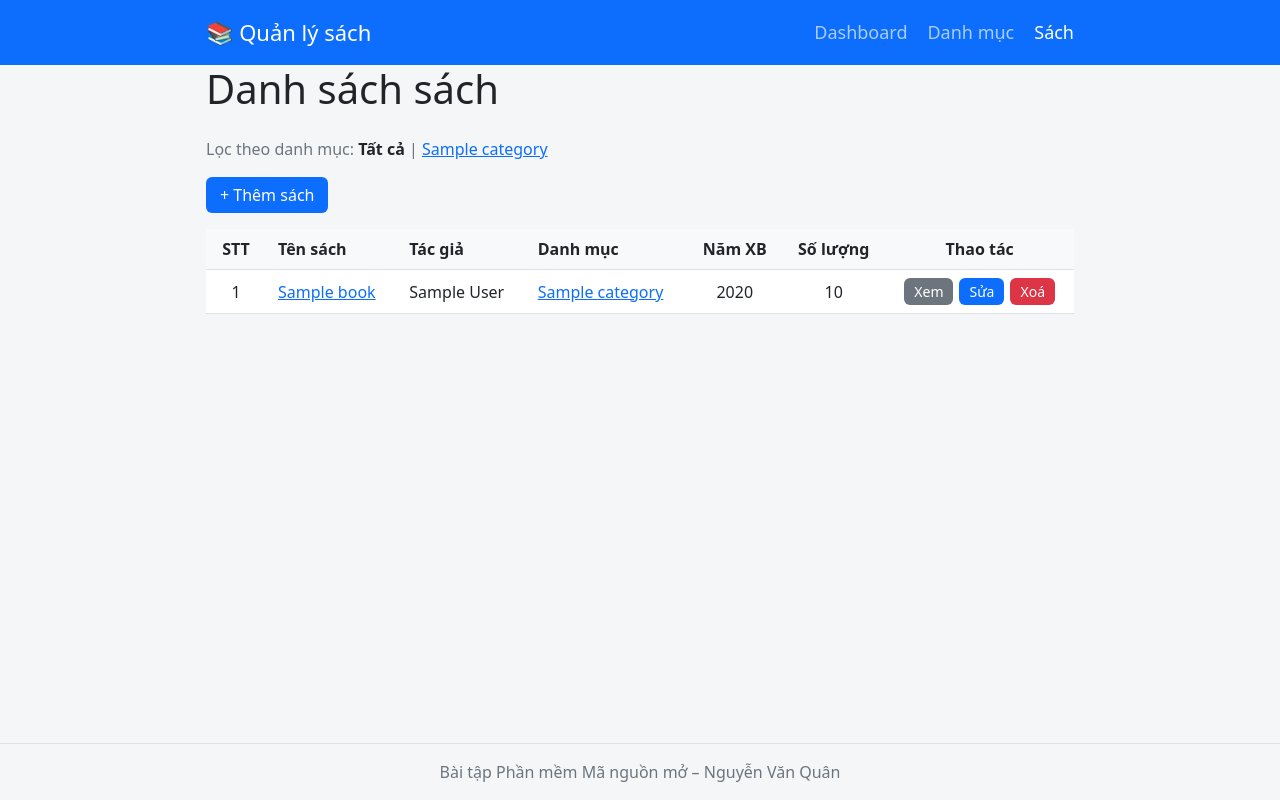
After one commit to NguyenVanQuan05/pmnm-hocphan, a Flask app: page /books in a window 1280 px wide. The commit adds this page. Run offline with Flask 3, Linux system fonts and the light colour scheme; tables that the repository leaves empty hold one stand-in row (values such as "Sample post").

Commit message:
feat: CRUD sách theo danh mục, lọc theo danh mục, ghi nguồn AI đầu file

```diff
--- a/chuong_06/quan_ly_sach/app.py
+++ b/chuong_06/quan_ly_sach/app.py
@@ -1,11 +1,11 @@
-# Đã hiểu và chỉnh sửa – Nguyễn Văn Quân
+# Có tham khảo AI (Claude Code), đã hiểu và chỉnh sửa – Nguyễn Văn Quân
 import os
 
 import click
-from flask import Flask, abort, flash, redirect, render_template, request, url_for
+from flask import Flask, flash, redirect, render_template, request, url_for
 from sqlalchemy import func
 
-from forms import CategoryForm, DeleteForm
+from forms import BookForm, CategoryForm, DeleteForm
 from models import Book, Category, db
 
 app = Flask(__name__)
@@ -51,6 +51,16 @@ def clean_text(value):
     if value is None:
         return None
     return value.strip() or None
+
+
+def load_category_choices(form):
+    # Nạp danh mục vào SelectField; phải gọi TRƯỚC validate_on_submit()
+    categories = db.session.execute(
+        db.select(Category).order_by(Category.name)).scalars().all()
+    form.category_id.choices = [(0, "-- Chọn danh mục --")]
+    for category in categories:
+        form.category_id.choices.append((category.id, category.name))
+    return categories
 
 
 @app.context_processor
@@ -151,10 +161,101 @@ def category_delete(category_id):
     return redirect(url_for("category_list"))
 
 
-# Route giữ chỗ để menu gọi url_for được; bước 4 sẽ thay thế
+# ===== CRUD sách =====
+
 @app.route("/books")
 def book_list():
-    abort(404, description="Trang sách sẽ làm ở bước 4.")
+    # type=int: "2" -> 2; thiếu hoặc không phải số -> None (hiện tất cả)
+    selected_category_id = request.args.get("category_id", type=int)
+
+    stmt = db.select(Book).order_by(Book.title)
+    if selected_category_id:
+        stmt = stmt.filter_by(category_id=selected_category_id)
+    books = db.session.execute(stmt).scalars().all()
+
+    categories = db.session.execute(
+        db.select(Category).order_by(Category.name)).scalars().all()
+    delete_form = DeleteForm()
+    return render_template("books/list.html", books=books,
+                           categories=categories,
+                           selected_category_id=selected_category_id,
+                           delete_form=delete_form)
+
+
+@app.route("/books/<int:book_id>")
+def book_detail(book_id):
+    book = db.get_or_404(Book, book_id,
+                         description=f"Không có sách với id = {book_id}.")
+    delete_form = DeleteForm()
+    return render_template("books/detail.html", book=book,
+                           delete_form=delete_form)
+
+
+@app.route("/books/new", methods=["GET", "POST"])
+def book_create():
+    # ?category_id=2 trên URL -> chọn sẵn danh mục đó khi mở form (GET)
+    form = BookForm(category_id=request.args.get("category_id", type=int))
+    categories = load_category_choices(form)
+
+    if not categories:
+        flash("Chưa có danh mục nào, hãy thêm danh mục trước.")
+        return redirect(url_for("category_create"))
+
+    if form.validate_on_submit():
+        book = Book(title=form.title.data.strip(),
+                    author=form.author.data.strip(),
+                    year=form.year.data,
+                    quantity=form.quantity.data,
+                    description=clean_text(form.description.data),
+                    category_id=form.category_id.data)
+        db.session.add(book)
+        db.session.commit()
+        flash(f"Đã thêm sách “{book.title}”.")
+        return redirect(url_for("book_detail", book_id=book.id))
+
+    return render_template("books/form.html", form=form,
+                           title="Thêm sách",
+                           cancel_url=url_for("book_list"))
+
+
+@app.route("/books/<int:book_id>/edit", methods=["GET", "POST"])
+def book_edit(book_id):
+    book = db.get_or_404(Book, book_id,
+                         description=f"Không có sách với id = {book_id}.")
+    form = BookForm(obj=book)
+    load_category_choices(form)
+
+    if form.validate_on_submit():
+        book.title = form.title.data.strip()
+        book.author = form.author.data.strip()
+        book.year = form.year.data
+        book.quantity = form.quantity.data
+        book.description = clean_text(form.description.data)
+        book.category_id = form.category_id.data
+        db.session.commit()
+        flash(f"Đã cập nhật sách “{book.title}”.")
+        return redirect(url_for("book_detail", book_id=book.id))
+
+    return render_template("books/form.html", form=form,
+                           title=f"Sửa sách: {book.title}",
+                           cancel_url=url_for("book_detail", book_id=book.id))
+
+
+@app.route("/books/<int:book_id>/delete", methods=["POST"])
+def book_delete(book_id):
+    book = db.get_or_404(Book, book_id,
+                         description=f"Không có sách với id = {book_id}.")
+    form = DeleteForm()
+
+    # validate_on_submit ở đây chính là bước kiểm tra CSRF token
+    if not form.validate_on_submit():
+        flash("Yêu cầu không hợp lệ, vui lòng thử lại.")
+        return redirect(url_for("book_list"))
+
+    db.session.delete(book)
+    db.session.commit()
+    flash(f"Đã xoá sách “{book.title}”.")
+    return redirect(url_for("book_list"))
 
 
 @app.errorhandler(404)
--- a/chuong_06/quan_ly_sach/forms.py
+++ b/chuong_06/quan_ly_sach/forms.py
@@ -1,9 +1,16 @@
-# Đã hiểu và chỉnh sửa – Nguyễn Văn Quân
+# Có tham khảo AI (Claude Code), đã hiểu và chỉnh sửa – Nguyễn Văn Quân
+from datetime import date
+
 from flask_wtf import FlaskForm
-from wtforms import StringField, SubmitField, TextAreaField, ValidationError
-from wtforms.validators import DataRequired, Length
+from wtforms import (IntegerField, SelectField, StringField, SubmitField,
+                     TextAreaField, ValidationError)
+from wtforms.validators import (DataRequired, InputRequired, Length,
+                                NumberRange, Optional)
 
 from models import Category, db
+
+# Năm hiện tại, tính một lần khi chạy server
+CURRENT_YEAR = date.today().year
 
 
 class CategoryForm(FlaskForm):
@@ -25,6 +32,35 @@ class CategoryForm(FlaskForm):
             raise ValidationError("Tên danh mục đã tồn tại.")
 
 
+class BookForm(FlaskForm):
+    title = StringField("Tên sách", validators=[
+        DataRequired(message="Vui lòng nhập tên sách."),
+        Length(max=200, message="Tên sách tối đa 200 ký tự."),
+    ])
+    author = StringField("Tác giả", validators=[
+        DataRequired(message="Vui lòng nhập tên tác giả."),
+        Length(max=100, message="Tên tác giả tối đa 100 ký tự."),
+    ])
+    # Optional: để trống thì bỏ qua các kiểm tra phía sau
+    year = IntegerField("Năm xuất bản", validators=[
+        Optional(),
+        NumberRange(min=1000, max=CURRENT_YEAR,
+                    message=f"Năm xuất bản phải từ 1000 đến {CURRENT_YEAR}."),
+    ], invalid_value_message="Năm xuất bản phải là số nguyên.")
+    # InputRequired (không dùng DataRequired) vì số 0 vẫn là giá trị hợp lệ
+    quantity = IntegerField("Số lượng", default=1, validators=[
+        InputRequired(message="Vui lòng nhập số lượng."),
+        NumberRange(min=0, message="Số lượng không được âm."),
+    ], invalid_value_message="Số lượng phải là số nguyên.")
+    # choices được nạp từ CSDL trong view; coerce=int đổi "3" thành 3
+    category_id = SelectField("Danh mục", coerce=int, validators=[
+        DataRequired(message="Vui lòng chọn danh mục."),
+    ], invalid_value_message="Danh mục không hợp lệ.",
+       invalid_choice_message="Danh mục không tồn tại.")
+    description = TextAreaField("Mô tả")
+    submit = SubmitField("Lưu")
+
+
 class DeleteForm(FlaskForm):
     # Form rỗng, chỉ để sinh CSRF token cho nút Xoá
     pass
--- a/chuong_06/quan_ly_sach/models.py
+++ b/chuong_06/quan_ly_sach/models.py
@@ -1,4 +1,4 @@
-# Đã hiểu và chỉnh sửa – Nguyễn Văn Quân
+# Có tham khảo AI (Claude Code), đã hiểu và chỉnh sửa – Nguyễn Văn Quân
 from datetime import datetime
 
 from flask_sqlalchemy import SQLAlchemy
--- a/chuong_06/quan_ly_sach/static/css/style.css
+++ b/chuong_06/quan_ly_sach/static/css/style.css
@@ -1,4 +1,4 @@
-/* Đã hiểu và chỉnh sửa – Nguyễn Văn Quân */
+/* Có tham khảo AI (Claude Code), đã hiểu và chỉnh sửa – Nguyễn Văn Quân */
 
 /* ===== Khung trang ===== */
 * { box-sizing: border-box; }
@@ -136,6 +136,20 @@ h2 { margin: 24px 0 12px; font-size: 22px; font-weight: 500; }
 /* Bảng rộng hơn màn hình điện thoại thì cuộn ngang trong khung này */
 .table-wrap { overflow-x: auto; }
 
+/* ===== Trang sách ===== */
+/* Thanh lọc: mục đang chọn in đậm, màu chữ thường, không gạch chân */
+.filter-bar { margin: 0 0 16px; color: #6c757d; }
+.filter-bar a.selected { color: #212529; font-weight: 700; text-decoration: none; }
+/* Chi tiết sách: 2 cột nhãn | giá trị */
+.info-grid {
+    display: grid;
+    grid-template-columns: 140px 1fr;
+    gap: 8px 16px;
+}
+.info-grid p { margin: 0; }
+/* Năm XB và Số lượng đứng cạnh nhau */
+.field-row { display: grid; grid-template-columns: 1fr 1fr; gap: 16px; }
+
 /* ===== Footer ===== */
 .site-footer {
     padding: 16px;
@@ -149,4 +163,5 @@ h2 { margin: 24px 0 12px; font-size: 22px; font-weight: 500; }
     h1 { font-size: 30px; }
     .navbar-inner { gap: 8px; }
     th, td { padding: 6px 8px; }
+    .info-grid, .field-row { grid-template-columns: 1fr; }
 }
--- a/chuong_06/quan_ly_sach/templates/404.html
+++ b/chuong_06/quan_ly_sach/templates/404.html
@@ -1,4 +1,4 @@
-{# Đã hiểu và chỉnh sửa – Nguyễn Văn Quân #}
+{# Có tham khảo AI (Claude Code), đã hiểu và chỉnh sửa – Nguyễn Văn Quân #}
 {% extends "base.html" %}
 
 {% block title %}Không tìm thấy trang{% endblock %}
--- a/chuong_06/quan_ly_sach/templates/_macros.html
+++ b/chuong_06/quan_ly_sach/templates/_macros.html
@@ -1,4 +1,4 @@
-{# Đã hiểu và chỉnh sửa – Nguyễn Văn Quân #}
+{# Có tham khảo AI (Claude Code), đã hiểu và chỉnh sửa – Nguyễn Văn Quân #}
 {# Hiển thị một ô của form: nhãn, ô nhập và các lỗi (nếu có) #}
 {% macro render_field(field) %}
     <div class="field">
--- a/chuong_06/quan_ly_sach/templates/_navbar.html
+++ b/chuong_06/quan_ly_sach/templates/_navbar.html
@@ -1,4 +1,4 @@
-{# Đã hiểu và chỉnh sửa – Nguyễn Văn Quân #}
+{# Có tham khảo AI (Claude Code), đã hiểu và chỉnh sửa – Nguyễn Văn Quân #}
 {# Mỗi mục gọi is_active cho mọi trang thuộc nhóm đó (giống mục Bài 4 ở chương 5) #}
 <nav class="navbar">
     <div class="container navbar-inner">
--- a/chuong_06/quan_ly_sach/templates/base.html
+++ b/chuong_06/quan_ly_sach/templates/base.html
@@ -1,4 +1,4 @@
-{# Đã hiểu và chỉnh sửa – Nguyễn Văn Quân #}
+{# Có tham khảo AI (Claude Code), đã hiểu và chỉnh sửa – Nguyễn Văn Quân #}
 <!doctype html>
 <html lang="vi">
 <head>
--- /dev/null
+++ b/chuong_06/quan_ly_sach/templates/books/list.html
@@ -0,0 +1,67 @@
+{# Có tham khảo AI (Claude Code), đã hiểu và chỉnh sửa – Nguyễn Văn Quân #}
+{% extends "base.html" %}
+
+{% block title %}Danh sách sách{% endblock %}
+
+{% block content %}
+    {# Thanh lọc giống chương 3: Tất cả | từng danh mục; mục đang chọn tô đậm #}
+    <p class="filter-bar">
+        Lọc theo danh mục:
+        <a class="{{ 'selected' if not selected_category_id else '' }}"
+           href="{{ url_for('book_list') }}">Tất cả</a>
+        {% for category in categories %}
+            |
+            <a class="{{ 'selected' if category.id == selected_category_id else '' }}"
+               href="{{ url_for('book_list', category_id=category.id) }}">{{ category.name }}</a>
+        {% endfor %}
+    </p>
+
+    <p class="toolbar">
+        {# Đang lọc thì nút Thêm chọn sẵn danh mục đó (None thì url_for bỏ qua tham số) #}
+        <a class="button" href="{{ url_for('book_create', category_id=selected_category_id) }}">+ Thêm sách</a>
+    </p>
+
+    <div class="table-wrap">
+        <table>
+            <tr>
+                <th class="stt">STT</th>
+                <th>Tên sách</th>
+                <th>Tác giả</th>
+                <th>Danh mục</th>
+                <th class="center">Năm XB</th>
+                <th class="center">Số lượng</th>
+                <th class="center">Thao tác</th>
+            </tr>
+            {% for book in books %}
+                <tr>
+                    <td class="stt">{{ loop.index }}</td>
+                    <td><a href="{{ url_for('book_detail', book_id=book.id) }}">{{ book.title }}</a></td>
+                    <td>{{ book.author }}</td>
+                    <td>
+                        <a href="{{ url_for('category_detail', category_id=book.category.id) }}">{{ book.category.name }}</a>
+                    </td>
+                    <td class="center">{{ book.year or "–" }}</td>
+                    <td class="center">{{ book.quantity }}</td>
+                    <td>
+                        <div class="row-actions">
+                            <a class="button button-small button-light"
+                               href="{{ url_for('book_detail', book_id=book.id) }}">Xem</a>
+                            <a class="button button-small"
+                               href="{{ url_for('book_edit', book_id=book.id) }}">Sửa</a>
+                            <form method="post"
+                                  action="{{ url_for('book_delete', book_id=book.id) }}"
+                                  onsubmit="return confirm('Bạn chắc chắn muốn xoá sách này?');">
+                                {{ delete_form.hidden_tag() }}
+                                <button type="submit" class="button-small button-danger">Xoá</button>
+                            </form>
+                        </div>
+                    </td>
+                </tr>
+            {% else %}
+                <tr>
+                    <td colspan="7" class="center">Không có sách nào.</td>
+                </tr>
+            {% endfor %}
+        </table>
+    </div>
+{% endblock %}
--- a/chuong_06/quan_ly_sach/templates/categories/form.html
+++ b/chuong_06/quan_ly_sach/templates/categories/form.html
@@ -1,4 +1,4 @@
-{# Đã hiểu và chỉnh sửa – Nguyễn Văn Quân #}
+{# Có tham khảo AI (Claude Code), đã hiểu và chỉnh sửa – Nguyễn Văn Quân #}
 {# Dùng chung cho Thêm và Sửa: view truyền vào title và cancel_url #}
 {% extends "base.html" %}
 {% from "_macros.html" import render_field %}
--- a/chuong_06/quan_ly_sach/templates/categories/list.html
+++ b/chuong_06/quan_ly_sach/templates/categories/list.html
@@ -1,4 +1,4 @@
-{# Đã hiểu và chỉnh sửa – Nguyễn Văn Quân #}
+{# Có tham khảo AI (Claude Code), đã hiểu và chỉnh sửa – Nguyễn Văn Quân #}
 {% extends "base.html" %}
 
 {% block title %}Danh mục sách{% endblock %}
--- a/chuong_06/quan_ly_sach/templates/dashboard.html
+++ b/chuong_06/quan_ly_sach/templates/dashboard.html
@@ -1,4 +1,4 @@
-{# Đã hiểu và chỉnh sửa – Nguyễn Văn Quân #}
+{# Có tham khảo AI (Claude Code), đã hiểu và chỉnh sửa – Nguyễn Văn Quân #}
 {% extends "base.html" %}
 
 {% block title %}Dashboard{% endblock %}
```
Also changed, not shown: chuong_06/quan_ly_sach/templates/books/detail.html (added, +39 -0 lines), chuong_06/quan_ly_sach/templates/books/form.html (added, +25 -0 lines), chuong_06/quan_ly_sach/templates/categories/detail.html (+5 -2 lines).
